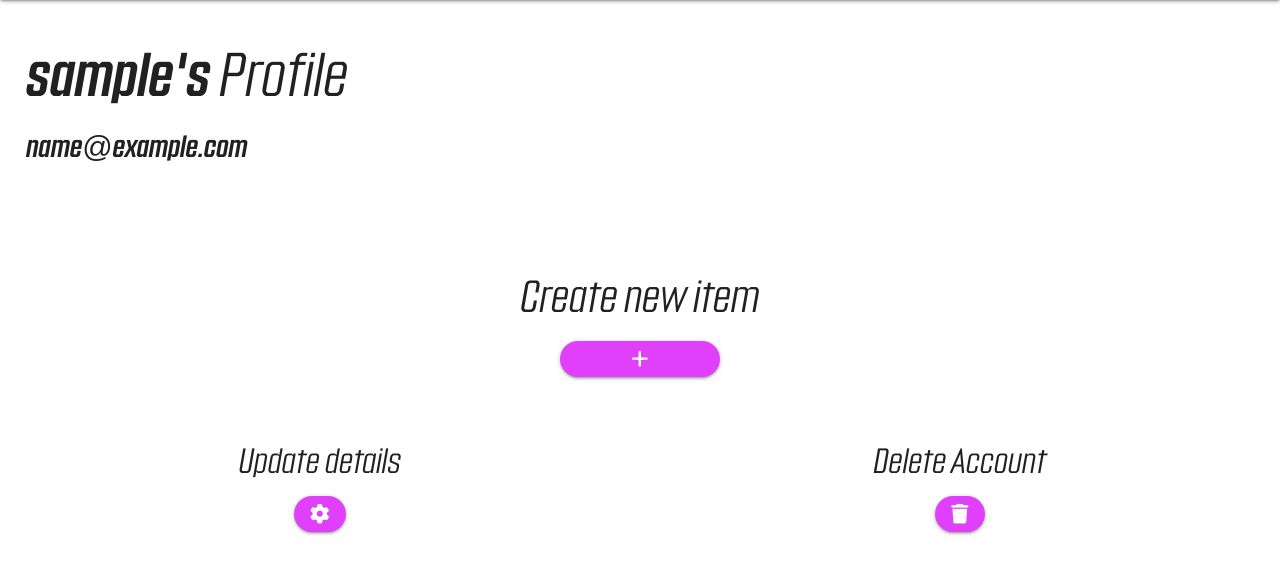
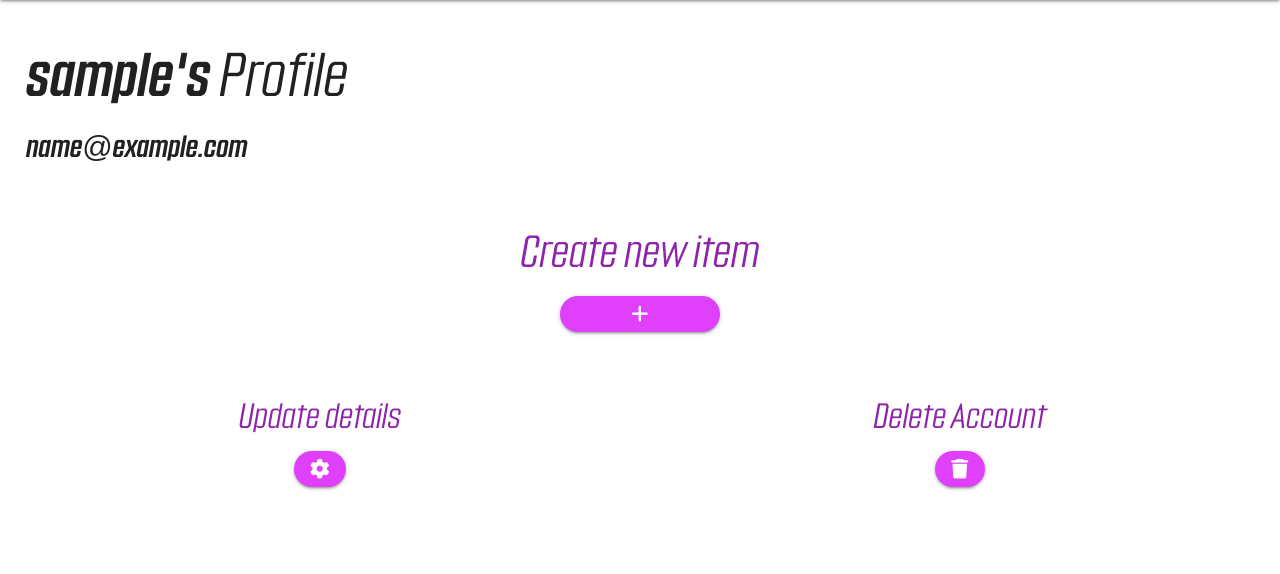
Before and after one commit to T254-bot/Moxxis_Market, a Flask app: page /profile/1 in a window 1280 px wide. Shown: the part 64-638 px from the top of the page. Run offline with Flask 3, Linux system fonts and the light colour scheme; the visitor is signed in with stand-in values (Sample User, id 1); a database or web service that is not in the repository returns one stand-in record (values such as "Sample title"); some libraries are stand-ins or nearby versions.

Commit message:
More styling adjustments

```diff
--- a/static/css/style.css
+++ b/static/css/style.css
@@ -97,7 +97,7 @@
 }
 
 .landing-login {
-    padding-top: 1rem;
+    padding-top: 4rem;
     text-align: center;
 }
 
@@ -200,7 +200,7 @@
 }
 
 .profile-email {
-    margin: 1rem 0 5rem 1rem;
+    margin: 1rem 0 2rem 1rem;
 }
 
 }
--- a/templates/profile.html
+++ b/templates/profile.html
@@ -11,15 +11,15 @@
                 </p>
         </div>
         <div class="col s12 center-align">
-            <h3 class="countach-light create-item-header">Create new item</h3>
+            <h3 class="countach-light purple-text text-darken-1 create-item-header">Create new item</h3>
             <a class="profile-update countach-light purple accent-2 waves-light btn" id="create-item"><i class="fa-solid fa-plus white-text"></i></a>
         </div>
         <div class="col s6 center-align profile-btn">
-            <h4 class="countach-light">Update details</h4>
+            <h4 class="countach-light purple-text text-darken-1">Update details</h4>
             <a href="{{ url_for('edit_details') }}" class="profile-update countach-font purple accent-2 waves-light btn"><i class="fa-solid fa-gear white-text"></i></a>
         </div>
         <div class="col s6 center-align profile-btn">
-            <h4 class="countach-light">Delete Account</h4>
+            <h4 class="countach-light purple-text text-darken-1">Delete Account</h4>
             <a href="{{ url_for('delete_user') }}" class="profile-update countach-light purple accent-2 waves-light btn"><i class="fa-solid fa-trash white-text"></i></a>
         </div>
     </div>
```
